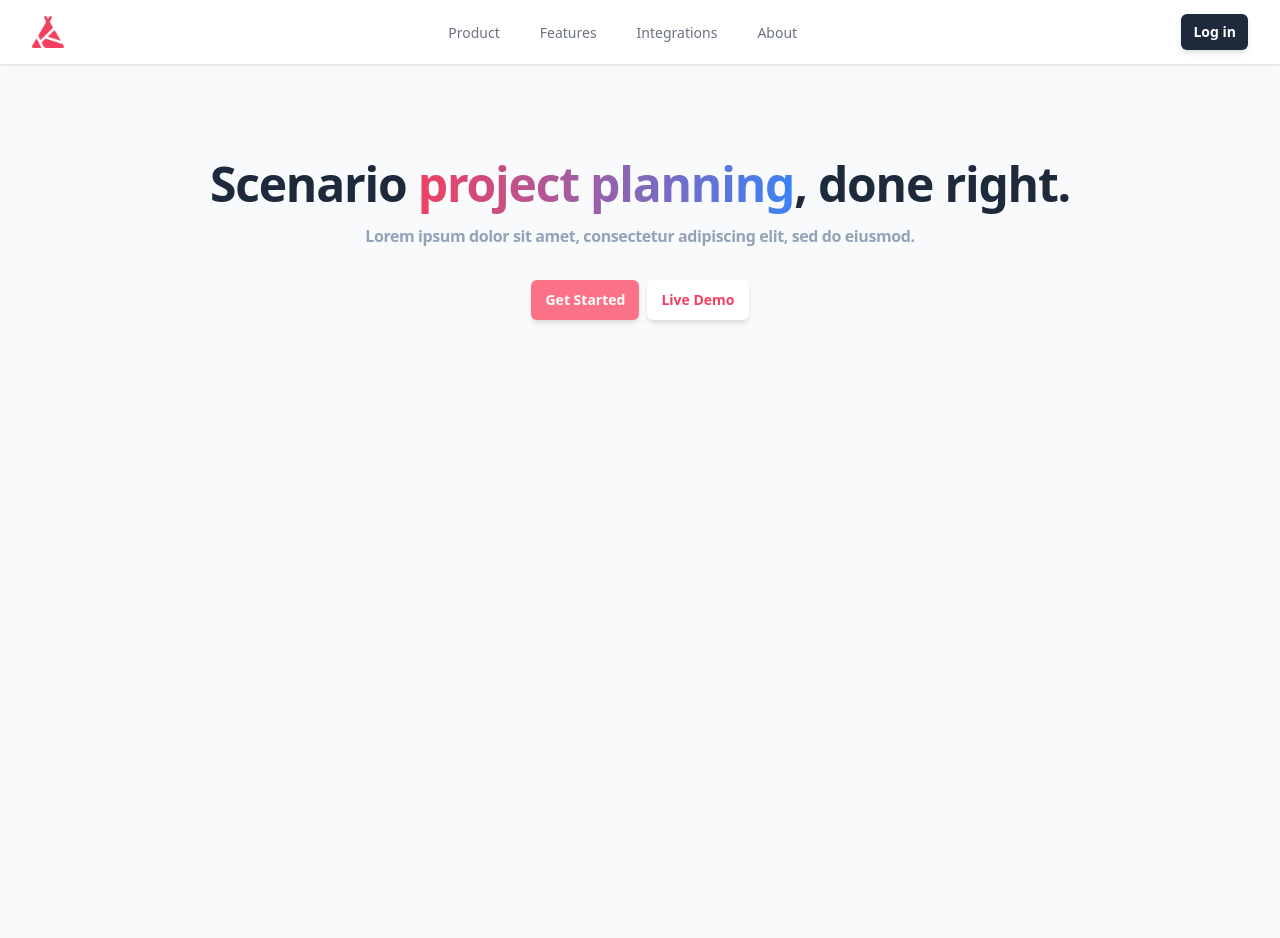
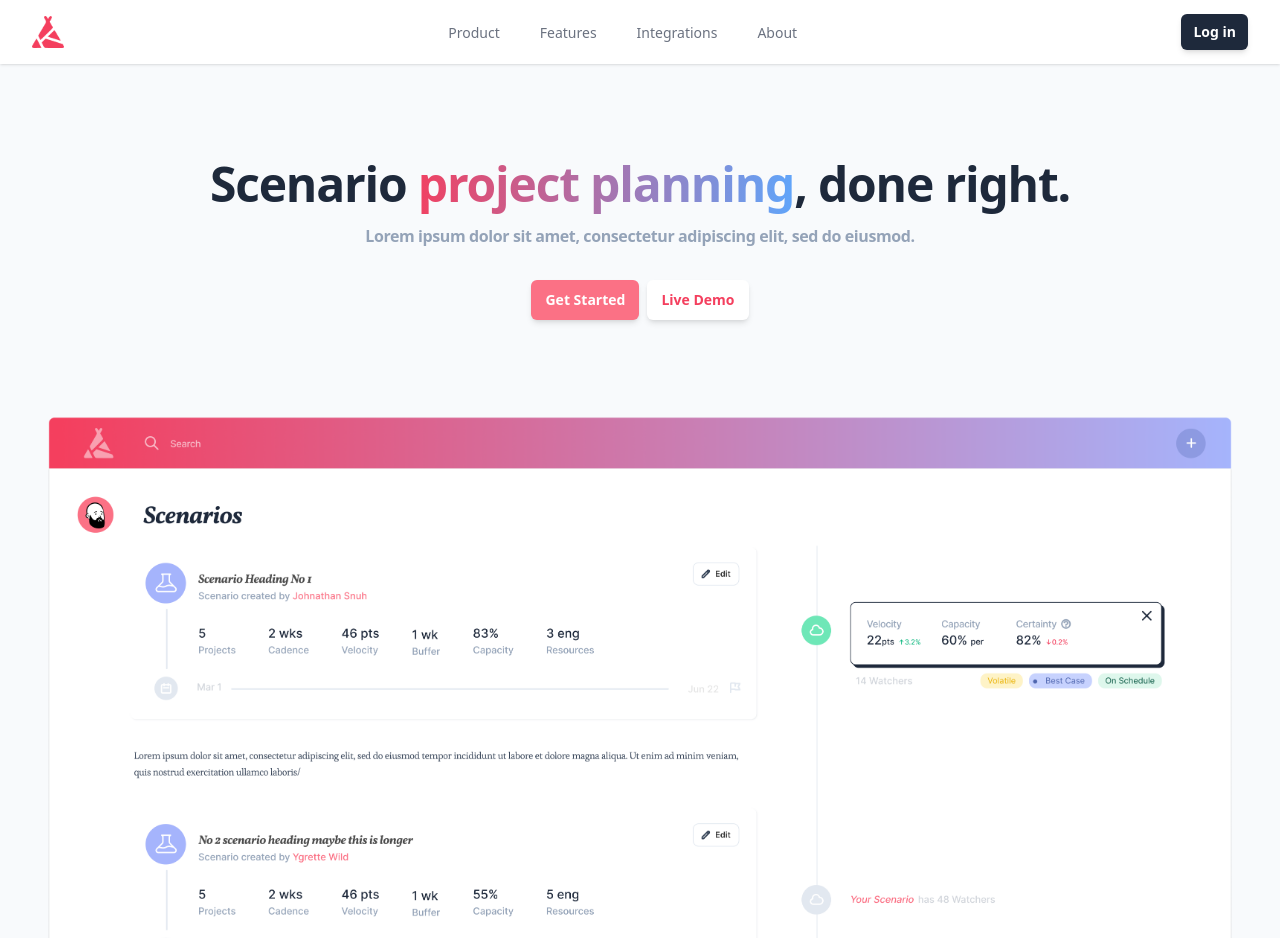
Before and after one commit to alana-anderson/periodic-frog, a Next.js app: page / in a window 1280 px wide. Shown: the top 938 px of the page. Before the commit the page ends 800 px from the top, so only its background shows below. Built offline with nearby package versions, Linux system fonts and the light colour scheme; no server answers.

Commit message:
add notebook screenshot + remove overflow hidden to allow scroll

```diff
--- a/src/app/globals.css
+++ b/src/app/globals.css
@@ -84,7 +84,6 @@
 html,
 body {
   max-width: 100vw;
-  overflow-x: hidden;
 }
 
 a {
--- a/src/app/page.js
+++ b/src/app/page.js
@@ -6,10 +6,10 @@ const inter = Inter({ subsets: ['latin'] })
 
 export default function Home() {
   return (
-    <section className='py-24'>
+    <section className='mx-auto max-w-7xl px-2 sm:px-6 lg:px-8 py-24'>
       <div className='flex justify-center flex-col items-center'>
         <h1 className='pb-4 text-5xl font-semibold tracking-tight text-slate-800'>Scenario
-        <span className="text-transparent bg-clip-text bg-gradient-to-r from-rose-500 to-blue-500"> project planning</span>
+        <span className="text-transparent bg-clip-text bg-gradient-to-r from-rose-500 to-blue-400"> project planning</span>
         , done right.</h1>
         <h5 className='text-m font-semibold tracking-tight text-slate-400'>Lorem ipsum dolor sit amet, consectetur adipiscing elit, sed do eiusmod.</h5>
         <div className="flex gap-2 pt-8">
@@ -17,6 +17,14 @@ export default function Home() {
           <button className="btn btn-primary_xl btn-white text-rose-500">Live Demo</button>
         </div>
       </div>
+      <div className="px-4 py-24">
+        <Image
+          src={'/images/NotebookScreenshot.png'}
+          height={1000}
+          width={2000}
+          alt="Notebook Image"
+        />
+      </div>
     </section>
   )
 }
```
Also changed, not shown: public/images/NotebookImage.png (deleted), public/images/NotebookScreenshot.png (added).
